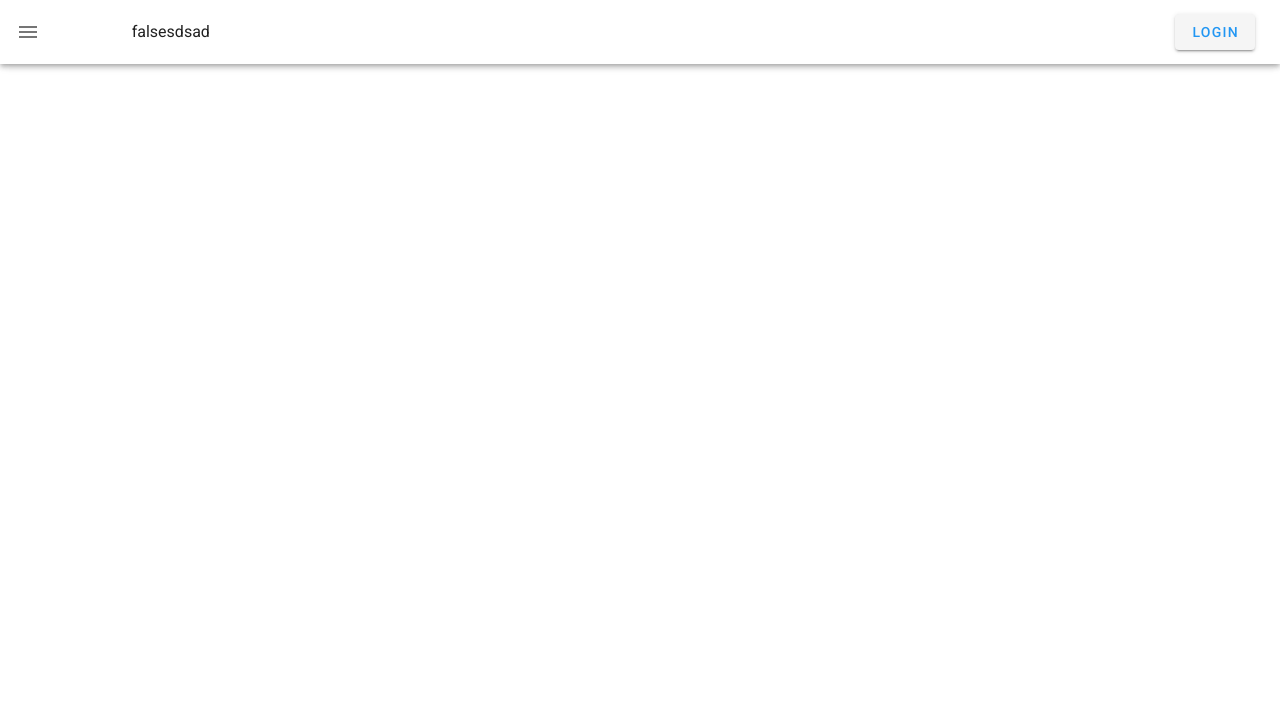
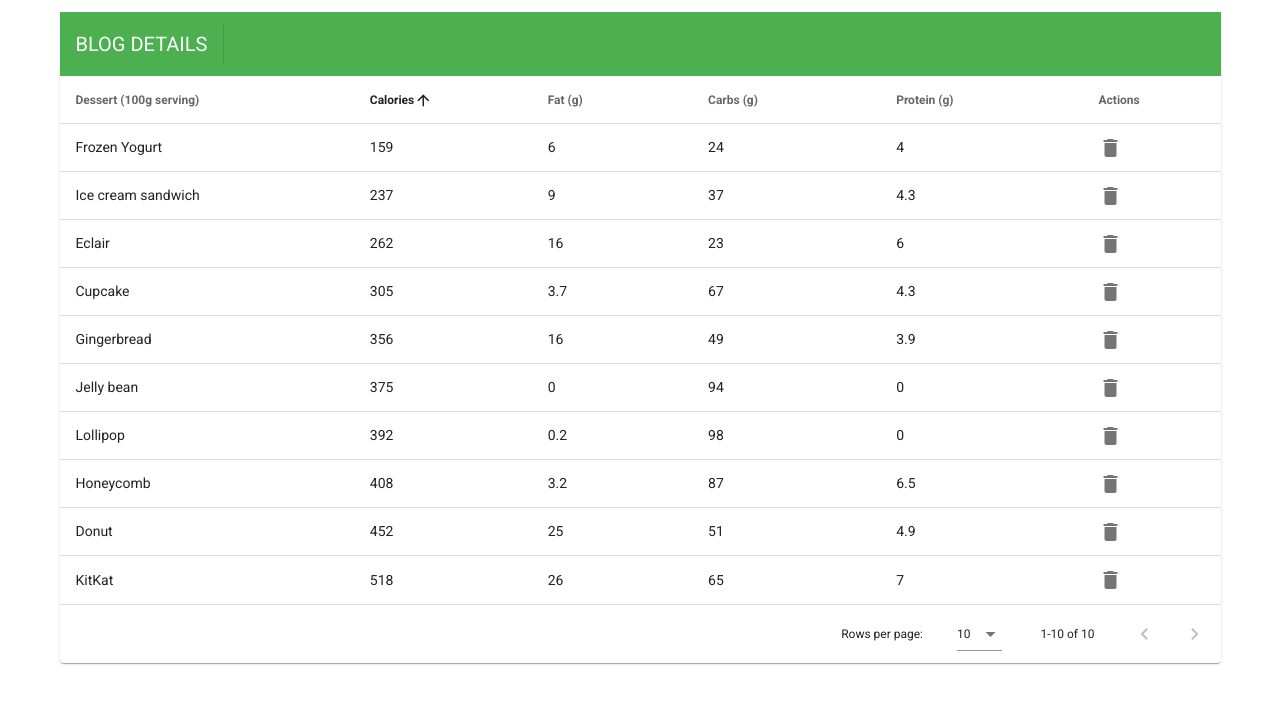
Before and after one commit to Ashfaqul-Asif/foodblog, a Vue app: page /blogData in a window 1280 px wide. Shown: the top 704 px of the page. Built offline with nearby package versions, Linux system fonts and the light colour scheme.

Commit message:
layout update

```diff
--- a/src/App.vue
+++ b/src/App.vue
@@ -1,39 +1,13 @@
 <template>
   <v-app>
-    <v-app-bar app color="white">
-      <v-app-bar-nav-icon @click="drawer=!drawer"></v-app-bar-nav-icon>
-      <v-btn v-if="!getisLogin" @click="login()" class="btn blue--text">Login</v-btn>
-      <v-btn v-else @click="logout()">Logout</v-btn>
-      {{getisAdmin === undefined ?"true":"false"}}sdsad
-    </v-app-bar>
-
-    <v-content>
-      <router-view></router-view>
-    </v-content>
-    <v-navigation-drawer v-model="drawer" absolute temporary>
-      <v-divider></v-divider>
-
-      <v-list dense>
-        <v-list-item v-for="item in items" :key="item.title" link>
-          <v-list-item-icon>
-            <v-icon>{{ item.icon }}</v-icon>
-          </v-list-item-icon>
-          <v-list-item-content>
-            <v-list-item-title v-on:click="onclickItem(item)">
-              {{
-              item.title
-              }}
-            </v-list-item-title>
-          </v-list-item-content>
-        </v-list-item>
-      </v-list>
-    </v-navigation-drawer>
+    <router-view></router-view>
   </v-app>
 </template>
 
 <script>
 import FoodCard from "./components/FoodCard";
-import { mapGetters } from "vuex";
+
+import { mapGetters, mapMutations } from "vuex";
 
 export default {
   name: "App",
@@ -41,21 +15,27 @@ export default {
   components: {
     FoodCard
   },
-  data: () => ({
+  data() {
+    return {};
+  },
+  computed: {}
+  /*   data: () => ({
     drawer: null,
 
     items: [
       {
         title: "Admin Panel",
-        route: "/addfoodblog"
+        route: "/addfoodblog",
+        icon: "mdi-account-tie"
       },
       {
         title: "Login",
-        route: "/login"
+        route: "/login",
+        icon: "mdi-login"
       }
     ]
-  }),
-  methods: {
+  }), */
+  /*   methods: {
     onclickItem(item) {
       console.log(this.$router.history.current.path);
       if (this.$router.history.current.path !== item.route) {
@@ -67,21 +47,25 @@ export default {
       if (this.$router.history.current.path !== "/login") {
         this.$router.push("/login");
       }
+        console.log(this.$store.state);
+        console.log(this.$store);
     },
-    logout() {}
+    logout() {
+      console.log(event);
+      this.resetState()
+      this.$router.push('/')
+
+    },
+    ...mapMutations("product",["resetState"])
   },
   computed: {
-    ...mapGetters("product", ["getisAdmin" , "getisLogin"])
+    ...mapGetters("product", ["getisAdmin", "getisLogin"])
   },
   created() {
     console.log(this.$store.getters["product/getisAdmin"]);
     console.log("app created => ", this.getisAdmin, this.getisLogin);
-  }
+  } */
 };
 </script>
 <style >
-.btn {
-  overflow: hidden;
-  left: 90%;
-}
 </style>
--- a/src/authentication/login.vue
+++ b/src/authentication/login.vue
@@ -25,7 +25,7 @@
           ></v-checkbox>
 
           <v-btn :disabled="!valid" color="#42A5F5" class="mr-4 white--text" @click="login">Login</v-btn>
-          <v-btn @click="$router.push( '/signup' )" class="btn">Create Account</v-btn>
+          <v-btn @click="$router.push( '/signup' )" color="success" class="btn white--text ">Create Account</v-btn>
         </v-form>
       </v-card>
     </div>
@@ -97,5 +97,6 @@ export default {
 }
 .btn {
   left: 260px;
+
 }
 </style> >
--- /dev/null
+++ b/src/components/blogData.vue
@@ -0,0 +1,185 @@
+<template>
+  <v-container>
+    <v-data-table :headers="headers" :items="desserts" sort-by="calories" class="elevation-1">
+      <template v-slot:top>
+        <v-toolbar flat color="success">
+          <v-toolbar-title class="white--text" >BLOG  DETAILS </v-toolbar-title>
+          <v-divider class="mx-4" inset vertical></v-divider>
+          <v-spacer></v-spacer>
+
+        </v-toolbar>
+      </template>
+      <template v-slot:item.action="{ item }">
+        <v-icon medium @click="deleteItem(item)">mdi-delete</v-icon>
+      </template>
+      <template v-slot:no-data>
+        <v-btn color="primary" @click="initialize">Reset</v-btn>
+      </template>
+    </v-data-table>
+  </v-container>
+</template>
+
+
+<script>
+export default {
+  data: () => ({
+    dialog: false,
+    headers: [
+      {
+        text: "Dessert (100g serving)",
+        align: "left",
+        sortable: false,
+        value: "name"
+      },
+      {
+        text: "Calories",
+        value: "calories"
+      },
+      {
+        text: "Fat (g)",
+        value: "fat"
+      },
+      {
+        text: "Carbs (g)",
+        value: "carbs"
+      },
+      {
+        text: "Protein (g)",
+        value: "protein"
+      },
+      {
+        text: "Actions",
+        value: "action",
+        sortable: false
+      }
+    ],
+    desserts: [],
+    editedIndex: -1,
+    editedItem: {
+      name: "",
+      calories: 0,
+      fat: 0,
+      carbs: 0,
+      protein: 0
+    },
+    defaultItem: {
+      name: "",
+      calories: 0,
+      fat: 0,
+      carbs: 0,
+      protein: 0
+    }
+  }),
+
+  computed: {
+    formTitle() {
+      return this.editedIndex === -1 ? "New Item" : "Edit Item";
+    }
+  },
+
+  watch: {
+    dialog(val) {
+      val || this.close();
+    }
+  },
+
+  created() {
+    this.initialize();
+  },
+
+  methods: {
+    initialize() {
+      this.desserts = [
+        {
+          name: "Frozen Yogurt",
+          calories: 159,
+          fat: 6.0,
+          carbs: 24,
+          protein: 4.0
+        },
+        {
+          name: "Ice cream sandwich",
+          calories: 237,
+          fat: 9.0,
+          carbs: 37,
+          protein: 4.3
+        },
+        {
+          name: "Eclair",
+          calories: 262,
+          fat: 16.0,
+          carbs: 23,
+          protein: 6.0
+        },
+        {
+          name: "Cupcake",
+          calories: 305,
+          fat: 3.7,
+          carbs: 67,
+          protein: 4.3
+        },
+        {
+          name: "Gingerbread",
+          calories: 356,
+          fat: 16.0,
+          carbs: 49,
+          protein: 3.9
+        },
+        {
+          name: "Jelly bean",
+          calories: 375,
+          fat: 0.0,
+          carbs: 94,
+          protein: 0.0
+        },
+        {
+          name: "Lollipop",
+          calories: 392,
+          fat: 0.2,
+          carbs: 98,
+          protein: 0
+        },
+        {
+          name: "Honeycomb",
+          calories: 408,
+          fat: 3.2,
+          carbs: 87,
+          protein: 6.5
+        },
+        {
+          name: "Donut",
+          calories: 452,
+          fat: 25.0,
+          carbs: 51,
+          protein: 4.9
+        },
+        {
+          name: "KitKat",
+          calories: 518,
+          fat: 26.0,
+          carbs: 65,
+          protein: 7
+        }
+      ];
+    },
+
+
+
+    deleteItem(item) {
+      const index = this.desserts.indexOf(item);
+      confirm("Are you sure you want to delete this item?") &&
+        this.desserts.splice(index, 1);
+    },
+
+    close() {
+      this.dialog = false;
+      setTimeout(() => {
+        this.editedItem = Object.assign({}, this.defaultItem);
+        this.editedIndex = -1;
+      }, 300);
+    },
+
+
+  }
+};
+</script>
--- /dev/null
+++ b/src/layout/navbar.vue
@@ -0,0 +1,98 @@
+<template>
+<div>
+   <v-app-bar app color="white">
+      <v-app-bar-nav-icon @click="drawer=!drawer"></v-app-bar-nav-icon>
+      <v-btn v-if="!getisLogin" @click="login()" class="btn blue--text">Login</v-btn>
+      <v-btn v-else @click="logout()" class="btn blue--red" >Logout</v-btn>
+      <!-- {{getisAdmin === undefined ?"true":"false"}}sdsad -->
+    </v-app-bar>
+    <v-navigation-drawer v-model="drawer" absolute temporary>
+      <v-divider></v-divider>
+
+      <v-list dense>
+        <v-list-item v-for="item in filterItems" :key="item.title" link>
+          <v-list-item-icon>
+            <v-icon>{{ item.icon }}</v-icon>
+          </v-list-item-icon>
+          <v-list-item-content>
+            <v-list-item-title v-on:click="onclickItem(item)">
+              {{
+              item.title
+              }}
+            </v-list-item-title>
+          </v-list-item-content>
+        </v-list-item>
+      </v-list>
+    </v-navigation-drawer>
+    <router-view></router-view>
+</div>
+
+</template>
+
+<script>
+import { mapGetters,mapMutations } from "vuex";
+export default {
+    data: () => ({
+    drawer: null,
+    items: [
+      {
+        title: "Admin Panel",
+        route: "/addfoodblog",
+        icon: "mdi-account-tie"
+      },
+      {
+        title: "Login",
+        route: "/login",
+        icon: "mdi-login"
+      }
+    ]
+  }),
+
+  methods: {
+    onclickItem(item) {
+      console.log(this.$router.history.current.path);
+      if (this.$router.history.current.path !== item.route) {
+        this.$router.push(item.route);
+      }
+    },
+    login() {
+      console.log(event);
+      if (this.$router.history.current.path !== "/login") {
+        this.$router.push("/login");
+      }
+        console.log(this.$store.state);
+        console.log(this.$store);
+    },
+    logout() {
+      console.log(event);
+      this.resetState()
+      this.$router.push('/')
+
+    },
+    ...mapMutations("product",["resetState"])
+  },
+  computed: {
+    ...mapGetters("product", ["getisAdmin", "getisLogin"]),
+    filterItems(){
+      if (!this.getisAdmin) {
+        return this.items.filter(item=>item.title !== 'Admin Panel')
+      }else {
+        return this.items
+      }
+    }
+  },
+  created() {
+    console.log(this.$store.getters["product/getisAdmin"]);
+    console.log("app created => ", this.getisAdmin, this.getisLogin);
+  }
+}
+</script>
+
+<style>
+.btn {
+  overflow: hidden;
+  left: 90%;
+}
+
+
+</style>
--- a/src/main.js
+++ b/src/main.js
@@ -2,8 +2,12 @@ import Vue from 'vue'
 import App from './App.vue'
 import router from './router'
 import store from './store'
-import vuetify from './plugins/vuetify';
+import vuetify from './plugins/vuetify'
+import navbar from '@/layout/navbar'
+
+
 //import persistentState from 'vue-persistent-state'
+Vue.component('navbar-layout', navbar);
 
 Vue.config.productionTip = false
 
--- a/src/router/index.js
+++ b/src/router/index.js
@@ -3,59 +3,72 @@ import VueRouter from 'vue-router'
 import Home from '../views/Home.vue'
 import AddFoodBlog from '../views/AddFoodBlog'
 import Newsblog from '../views/Newsblog'
-import Test from '../views/Test'
 import customButton from '../views/customButton'
 import customform from '@/views/customform'
 import Dashboard from '@/components/Dashboard'
 import signup from '@/authentication/signup'
 import login from '@/authentication/login'
+import navbar from '@/layout/navbar'
+import blogData from '@/components/blogData'
 
 Vue.use(VueRouter)
 
-const routes = [
-  {
+const routes = [{
     path: '/',
-    name: 'home',
-    component: Home
+    component: navbar,
+    children: [{
+        path: '/',
+        component: Home
+      }
+
+    ]
+
   },
   {
     path: '/addfoodblog',
-    name: 'AddFoodBlog',
-    // route level code-splitting
-    // this generates a separate chunk (AddFoodBlog.[hash].js) for this route
-    // which is lazy-loaded when the route is visited.
-    component: AddFoodBlog
-  },
-  {
-    path:'/newsblog/:id',
-    name: '',
-    component:Newsblog,
+    component: AddFoodBlog,
 
   },
   {
-    path:'/signup',
+    path: '/newsblog/:id',
     name: '',
-    component:signup,
+    component: Newsblog,
+
 
   },
   {
-    path:'/login',
+    path: '/signup',
     name: '',
-    component:login,
+    component: signup,
 
   },
   {
-     path:'/custombutton',
-     component:customButton,
+    path: '/login',
+    name: '',
+    component: login,
+
+
+  },
+  {
+    path: '/custombutton',
+    component: customButton,
+
   },
   {
 
-    path:'/customform',
-    component:customform,
+    path: '/customform',
+    component: customform,
+
   },
   {
-    path:'/Dashboard',
-    component:Dashboard,
+    path: '/Dashboard',
+    component: Dashboard,
+
+  },
+  {
+    path: '/blogData',
+    component: blogData,
+
   }
 
 
--- a/src/store/modules/product.js
+++ b/src/store/modules/product.js
@@ -153,6 +153,10 @@ const getters = {
 const mutations = {
     setState: (state, payload) => {
         Object.keys(payload).forEach(key => (state[key] = payload[key]))
+    },
+    resetState:(state)=>{
+       state.isLogin=false,
+       state.isAdmin=false
     }
 }
 export default {
--- a/src/views/Home.vue
+++ b/src/views/Home.vue
@@ -1,7 +1,7 @@
 <template>
 <div class="home">
 <v-container>
-  <v-layout class="d-flex flex-wrap" >
+  <v-layout class="d-flex flex-wrap mt-4 pt-10 " >
   <FoodCard class="mx-2 my-2" v-for="blog in getBlogs" :key="blog.id" :blog="blog" />
   </v-layout>
   </v-container>
@@ -13,10 +13,11 @@
 import FoodCard from "@/components/FoodCard.vue";
 import db from '@/firebaseInit'
 import { mapGetters,mapActions } from "vuex";
+
 export default {
   name: "home",
   components: {
-    FoodCard
+    FoodCard,
   },
   data() {
     return {};
```
Also changed, not shown: src/layout/defaults.vue (added, +15 -0 lines), src/views/Newsblog.vue (+26 -5 lines).
